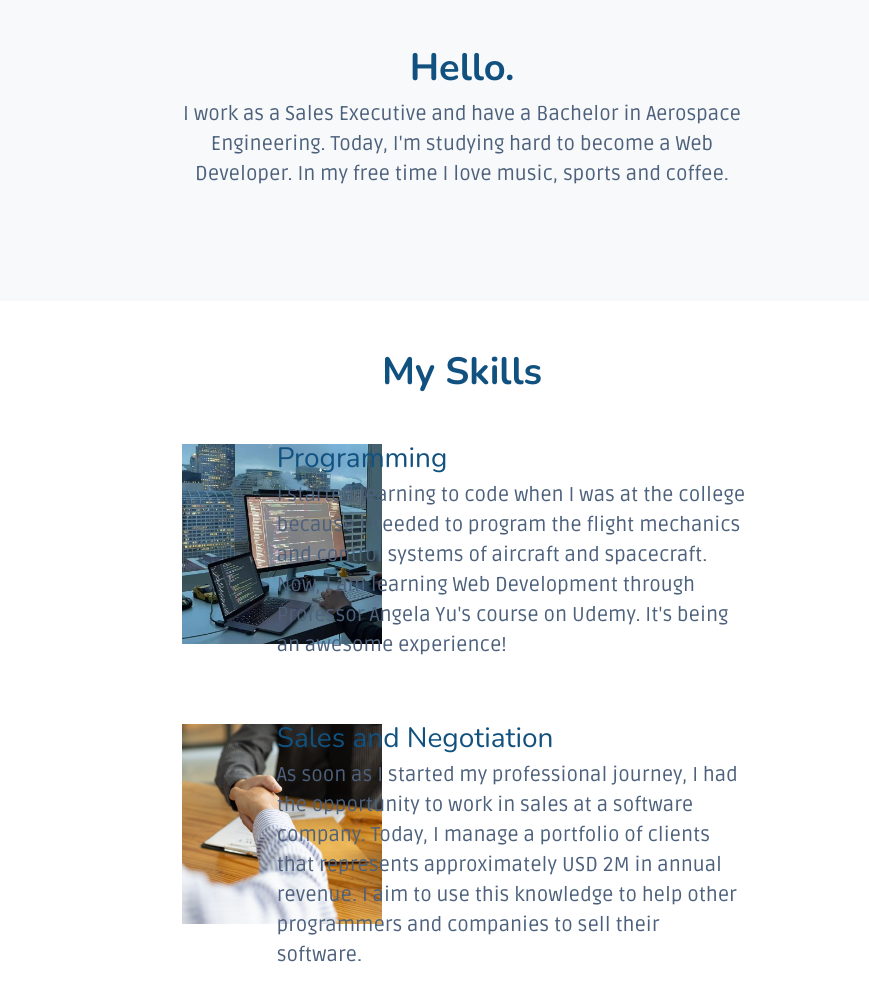
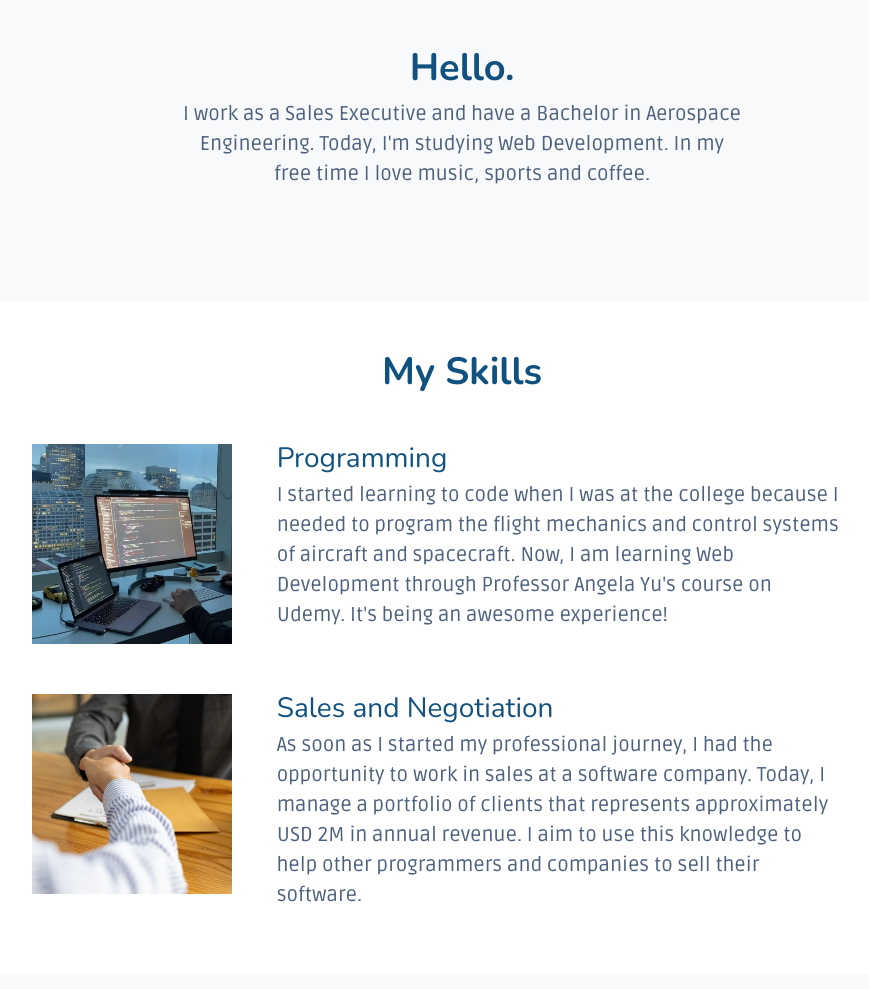
Before and after one commit to josezart/capstone-02, a plain HTML site: page index.html in a window 1280 px wide. Shown: the part 1147-2136 px from the top of the page, without its empty margins (178-1047 px from the left). Drawn offline with nearby package versions, Linux system fonts and the light colour scheme.

Commit message:
Add files via upload

```diff
--- a/css/style.css
+++ b/css/style.css
@@ -44,7 +44,7 @@ p{
 
 #programmer{
     height: 200px;
-    margin-left: 300px;
+    margin-left: 150px;
 }
 
 #skills{
--- a/index.html
+++ b/index.html
@@ -28,7 +28,7 @@
                 <img class="profile-img m-5" src="/images/Profile.png" alt="profile">
                 <h2>Hello.</h2>
                 <p class="col-lg-6 mx-auto lead">
-                    I work as a Sales Executive and have a Bachelor in Aerospace Engineering. Today, I'm studying hard to become a Web Developer. In my free time I love music, sports and coffee.
+                    I work as a Sales Executive and have a Bachelor in Aerospace Engineering. Today, I'm studying Web Development. In my free time I love music, sports and coffee.
                 </p>
             </div>
         </div>
@@ -38,7 +38,7 @@
     <section>
         <div class="row featurette m-5">
             <h2 id="skills">My Skills</h2>
-            <div class="col-md-5 order-md-2">
+            <div class="col-md-6 order-md-2">
               <h3 class="featurette-heading fw-normal lh-1">Programming</h3>
               <p class="lead">I started learning to code when I was at the college because I needed to program the flight mechanics and control systems of aircraft and spacecraft. Now, I am learning Web Development through Professor Angela Yu's course on Udemy. It's being an awesome experience!</p>
             </div>
@@ -48,7 +48,7 @@
         </div>
 
         <div class="row featurette m-5">
-            <div class="col-md-5 order-md-2">
+            <div class="col-md-6 order-md-2">
               <h3 class="featurette-heading fw-normal lh-1">Sales and Negotiation</h3>
               <p class="lead">As soon as I started my professional journey, I had the opportunity to work in sales at a software company. Today, I manage a portfolio of clients that represents approximately USD 2M in annual revenue. I aim to use this knowledge to help other programmers and companies to sell their software. </p>
             </div>
@@ -88,8 +88,8 @@
 
               <ul class="nav col-md-4 justify-content-end list-unstyled d-flex">
                 <li class="ms-3"><a class="text-body-secondary" href="https://x.com/home"><i class="bi bi-twitter"></i></a></a></li>
-                <li class="ms-3"><a class="text-body-secondary" href="#"><i class="bi bi-instagram"></i></a></li>
-                <li class="ms-3"><a class="text-body-secondary" href="#"><i class="bi bi-facebook"></i></a></li>
+                <li class="ms-3"><a class="text-body-secondary" href="https://www.instagram.com/"><i class="bi bi-instagram"></i></a></li>
+                <li class="ms-3"><a class="text-body-secondary" href="https://www.linkedin.com/"><i class="bi bi-linkedin"></i></a></li>
               </ul>
             </footer>
         </div>
```
